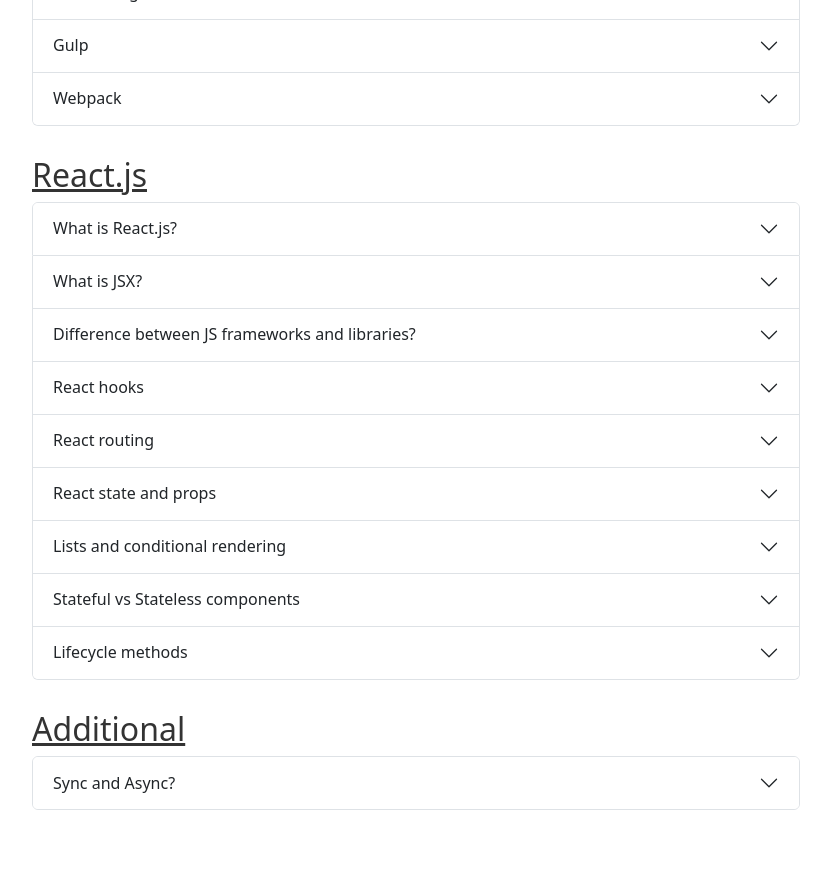
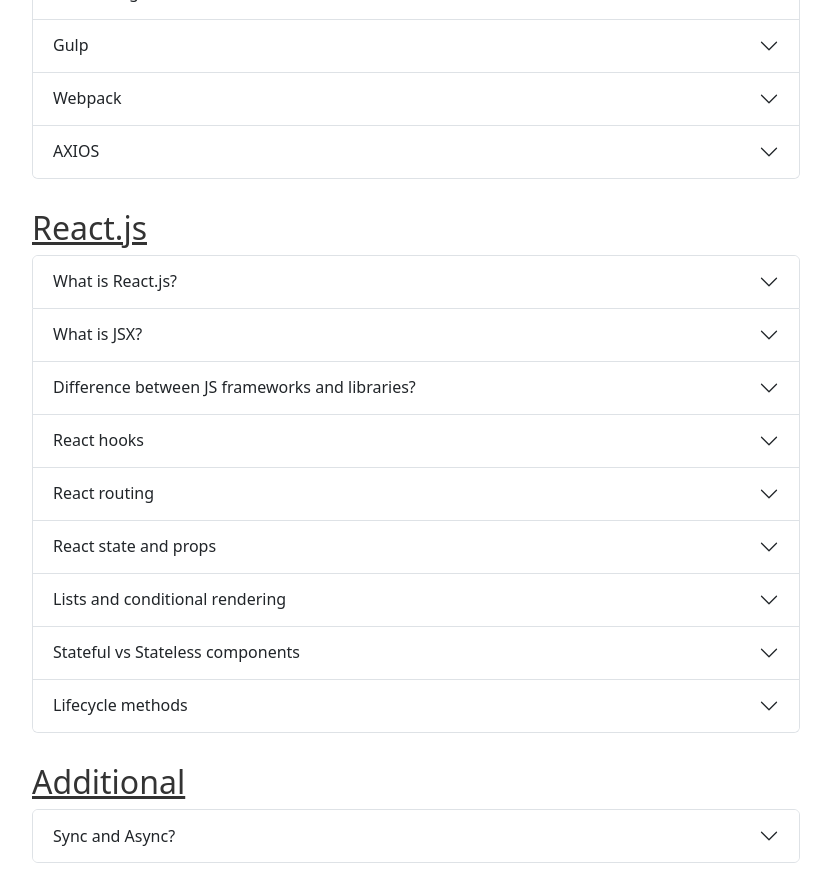
Before and after one commit to annie-uchiha/notes, a React (Create React App) app in the folder quiz-app/: page /notes in a window 1280 px wide. Shown: the part 2620-3490 px from the top of the page, without its empty margins (224-1055 px from the left). Before the commit the page ends 3456 px from the top, so only its background shows below. Built offline with nearby package versions, Linux system fonts and the light colour scheme.

Commit message:
axios notes

```diff
--- a/quiz-app/src/pages/Notes.js
+++ b/quiz-app/src/pages/Notes.js
@@ -689,6 +689,19 @@ function Notes() {
               </p>
             </Accordion.Body>
           </Accordion.Item>
+          <Accordion.Item eventKey="24">
+            <Accordion.Header>
+              AXIOS
+            </Accordion.Header>
+            <Accordion.Body className="notes__section">
+              <p>
+                JS library, used to make HTTP requests from both the browser and Node.js
+              </p>
+              <p>Often used to interact with API and handle network requests. Uses promises, which makes it easy to work with async requests and handle responses and errors. Automatic JSON data transformation.
+                X-CSFR-TOKEN: supports cross-site requests forgery protection. Allows timeouts for requests. Works in browser environment and Node.js
+              </p>
+            </Accordion.Body>
+          </Accordion.Item>
         </Accordion>
       </div>
       <div>
```
